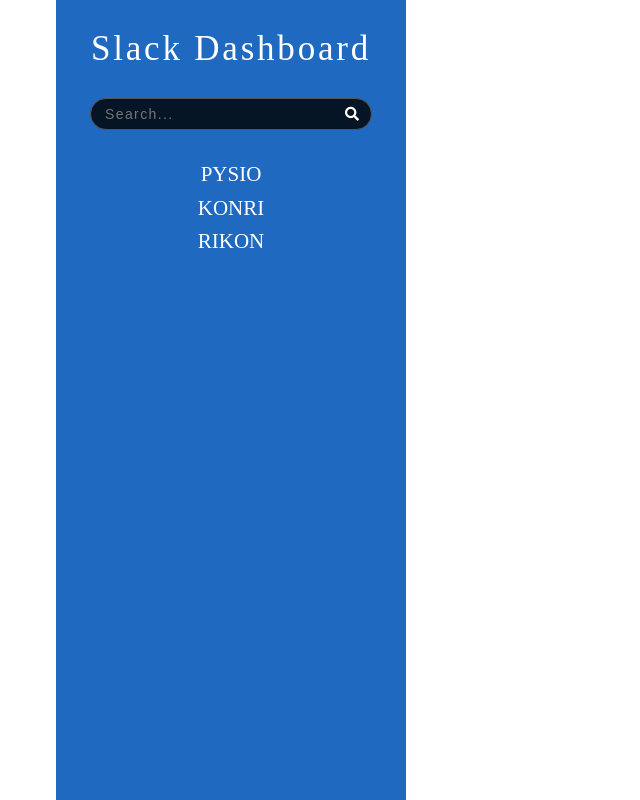
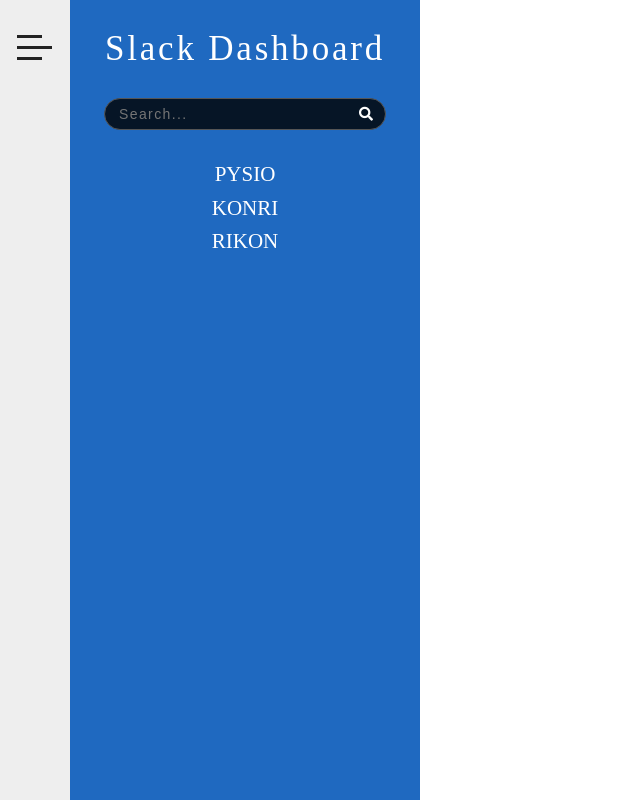
Before and after one commit to KonradMarzec1991/Slack-Dashboard-API, a Django app: page /index/ in a window 1280 px wide. Shown: the whole page, without its empty margins (0-640 px from the left). Run offline with Django 3.2, Linux system fonts and the light colour scheme; data comes from the database, SQL or seed files in the repository; data that the repository does not hold is empty; parts of the project's set-up code (start-up, migrations or seed data) failed here and were passed over; some libraries are stand-ins or nearby versions.

Commit message:
Add sidebar

```diff
--- a/slack_app/static_files/index.css
+++ b/slack_app/static_files/index.css
@@ -11,9 +11,40 @@
 /* end of common styles */
 
 
+/*sidebar*/
+.sidebar {
+    width: 5rem;
+    height: 100%;
+    background-color: #eee;
+    position: fixed;
+}
+
+.menu-icon {
+    margin-top: 2.5rem;
+    margin-left: 1.2rem;
+}
+
+.line {
+    height: .2rem;
+    width: 2.5rem;
+    background-color: #222;
+    margin-bottom: .6rem;
+}
+
+.line-1, .line-3 {
+    width: 1.8rem;
+    transition: width .3s;
+}
+
+.menu-icon:hover .line {
+    width: 2.5rem;
+}
+/*end of sidebar*/
+
+
 /* navigation */
 .navigation {
-    margin-left: 4rem;
+    margin-left: 5rem;
     position: fixed;
     width: 25rem;
     height: 100%;
@@ -128,5 +159,4 @@
     margin-top: 1rem;
     text-align: center;
 }
-
 /* end of navigation */
--- a/slack_app/templates/index.html
+++ b/slack_app/templates/index.html
@@ -12,7 +12,19 @@
 </head>
 <body>
 
-<!--navbar -->
+<!--sidebar -->
+<div class="navbar">
+    <div class="sidebar">
+        <div class="menu-icon">
+            <div class="line line-1"></div>
+            <div class="line line-2"></div>
+            <div class="line line-3"></div>
+        </div>
+    </div>
+</div>
+<!--end of sidebar -->
+
+<!--navigation -->
 <nav class="navigation">
     <div class="navigation-header">
         <h1 class="navigation-heading">Slack Dashboard</h1>
@@ -45,7 +57,7 @@
 
     </div>
 </nav>
-<!--end of navbar -->
+<!--end of navigation -->
 
 <script src="{% static 'index.js' %}"></script>
 </body>
```
